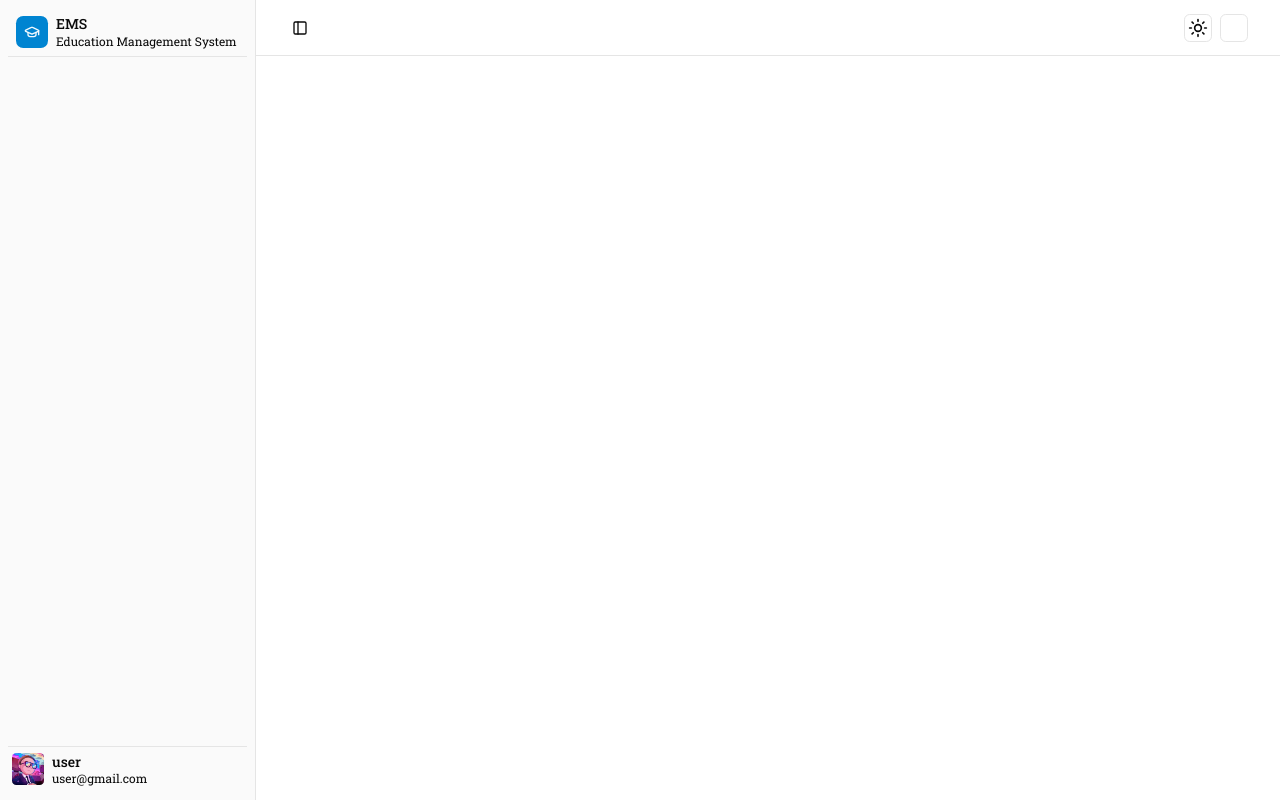
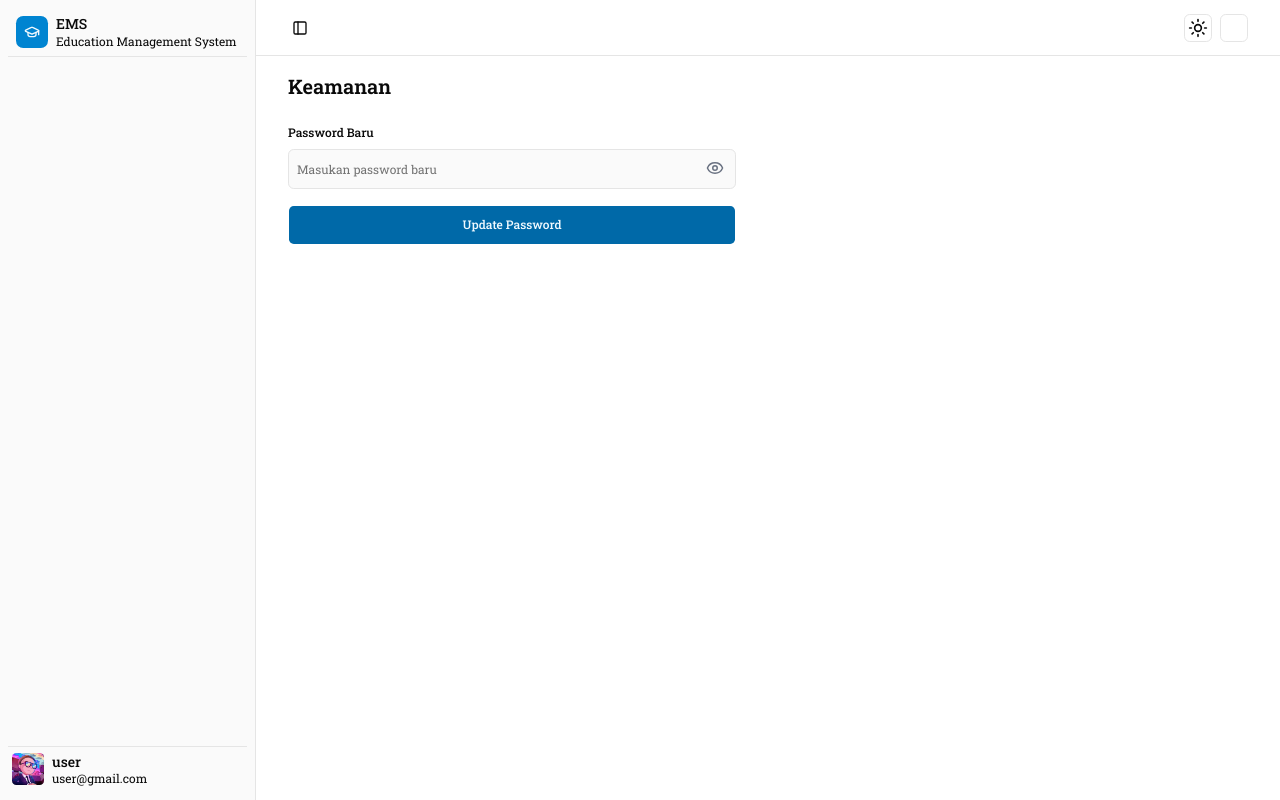
Before and after one commit to yudhaginongpratidina/education-management-system-frontend, a Next.js app: page /security in a window 1280 px wide. Built offline with nearby package versions, Linux system fonts and the light colour scheme; some icons are missing.

Commit message:
add handler for change password

```diff
--- a/src/app/(control-panel)/(account)/security/page.tsx
+++ b/src/app/(control-panel)/(account)/security/page.tsx
@@ -1,3 +1,90 @@
+'use client';
+
+// dependencies
+import * as z from 'zod';
+import { useState } from 'react';
+import { zodResolver } from '@hookform/resolvers/zod';
+import { Controller, useForm } from 'react-hook-form';
+import { Eye, EyeOff } from 'lucide-react';
+
+// utils
+import { http } from '@/lib/http';
+import { parseAxiosError } from '@/lib/parse-axios-error';
+
+// components
+import { toast } from '@/components/ui/toast';
+import { Input } from '@/components/ui/input';
+import { Button } from '@/components/ui/button';
+import { Field, FieldGroup, FieldLabel, FieldError } from '@/components/ui/field';
+
+const formSchema = z.object({
+    password: z.string().min(6, 'Password must be at least 6 characters'),
+});
+
 export default function Page() {
-    return <></>;
+    const [showPassword, setShowPassword] = useState(false);
+    const form = useForm<z.infer<typeof formSchema>>({
+        resolver: zodResolver(formSchema),
+        defaultValues: {
+            password: '',
+        },
+    });
+
+    const onSubmit = async (values: z.infer<typeof formSchema>) => {
+        try {
+            const response = await http.patch('/auth/change-password', values);
+            toast.add({
+                title: 'Success',
+                type: 'success',
+                description: response.data.message || 'Password updated successfully',
+            });
+            form.reset();
+        } catch (error) {
+            const { message } = parseAxiosError(error);
+            toast.add({
+                title: 'Error',
+                type: 'error',
+                description: message,
+            });
+        }
+    };
+
+    return (
+        <div className="max-w-md space-y-6">
+            <h1 className="text-xl font-semibold">Keamanan</h1>
+            <form onSubmit={form.handleSubmit(onSubmit)} className="space-y-4">
+                <FieldGroup>
+                    <Controller
+                        name="password"
+                        control={form.control}
+                        render={({ field, fieldState }) => (
+                            <Field data-invalid={fieldState.invalid}>
+                                <FieldLabel htmlFor="password">Password Baru</FieldLabel>
+                                <div className="relative">
+                                    <Input
+                                        {...field}
+                                        id="password"
+                                        type={showPassword ? 'text' : 'password'}
+                                        placeholder="Masukan password baru"
+                                        className="h-10 pr-10"
+                                    />
+                                    <button
+                                        type="button"
+                                        onClick={() => setShowPassword(!showPassword)}
+                                        className="absolute right-3 top-2.5 text-gray-500 hover:text-gray-700"
+                                    >
+                                        {showPassword ? <EyeOff size={18} /> : <Eye size={18} />}
+                                    </button>
+                                </div>
+                                {fieldState.invalid && <FieldError errors={[fieldState.error]} />}
+                            </Field>
+                        )}
+                    />
+                    <Button type="submit" className="h-10">
+                        Update Password
+                    </Button>
+                </FieldGroup>
+            </form>
+        </div>
+    );
 }
```
